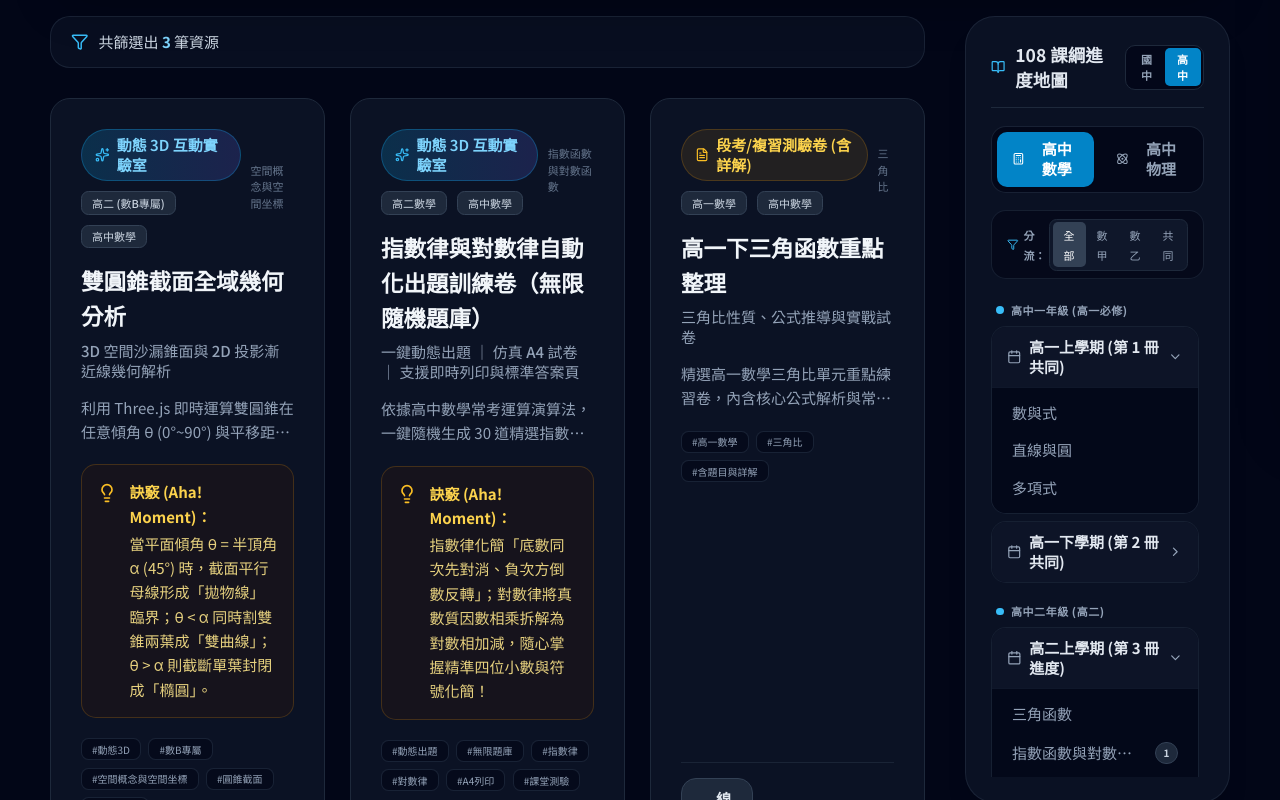
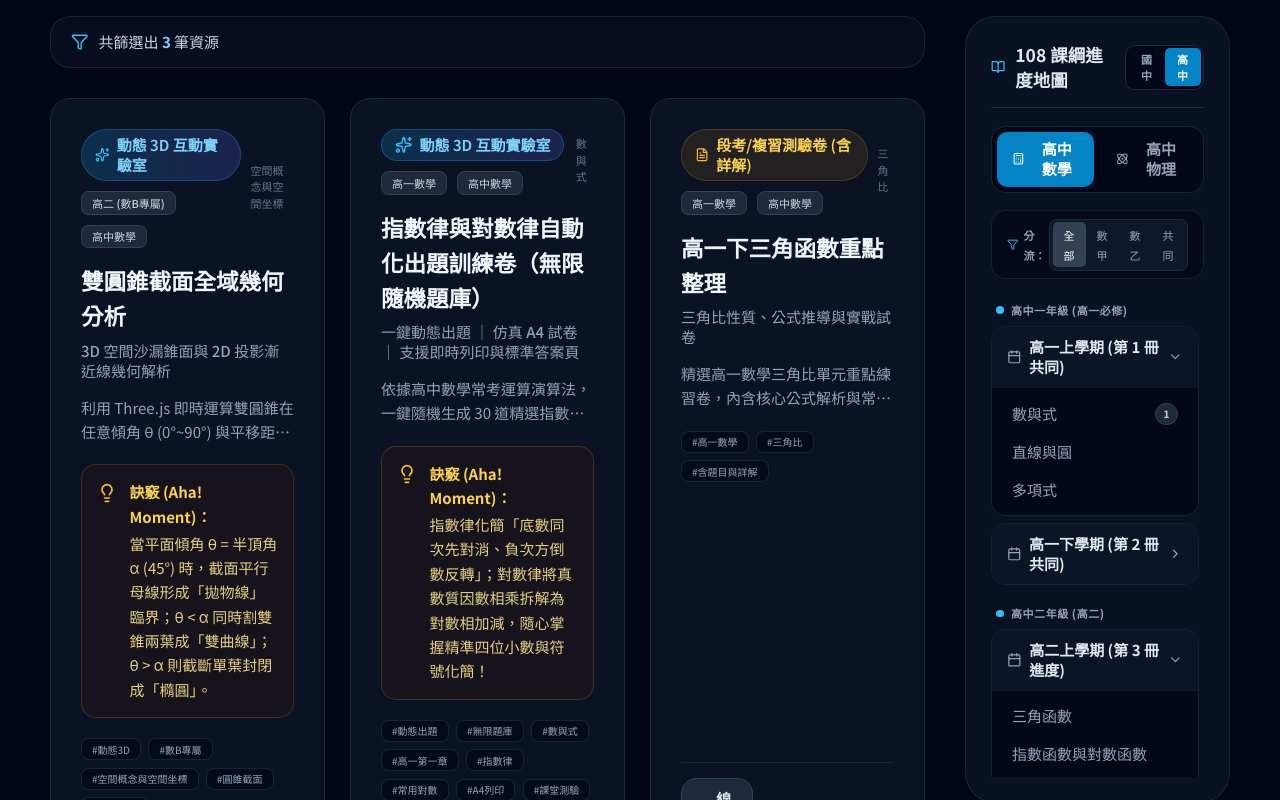
Before and after one commit to w8s3suimin/AhaZone, a Vue app: page / in a window 1280 px wide. Shown: the part 380-1180 px from the top of the page. Built offline with nearby package versions, Linux system fonts and the light colour scheme.

Commit message:
fix(curriculum): reassign worksheet to Grade 10 Chapter 1 (數與式) instead of Grade 11

```diff
--- a/src/data/resources.ts
+++ b/src/data/resources.ts
@@ -36,12 +36,12 @@ export const INITIAL_RESOURCES: ResourceItem[] = [
     description: '依據高中數學常考運算演算法，一鍵隨機生成 30 道精選指數律與常用對數律基礎運算題。具備仿真標準 A4 試卷排版，點擊重新整理即可產生全新試卷與對應解答，支援瀏覽器一鍵列印成實體紙本測驗卷。',
     type: 'dynamic',
     stage: 'senior',
-    grade: 's11-math',
-    gradeLabel: '高二數學',
+    grade: 's10-math',
+    gradeLabel: '高一數學',
     subject: 'math',
     subjectLabel: '高中數學',
-    chapter: '指數函數與對數函數',
-    tags: ['動態出題', '無限題庫', '指數律', '對數律', 'A4列印', '課堂測驗'],
+    chapter: '數與式',
+    tags: ['動態出題', '無限題庫', '數與式', '高一第一章', '指數律', '常用對數', 'A4列印', '課堂測驗'],
     filePath: '/tools/exp-log-worksheet.html',
     ahaInsight: '指數律化簡「底數同次先對消、負次方倒數反轉」；對數律將真數質因數相乘拆解為對數相加減，隨心掌握精準四位小數與符號化簡！',
     learningGoals: [
```
Also changed, not shown: public/tools/exp-log-worksheet.html (+4 -4 lines).
